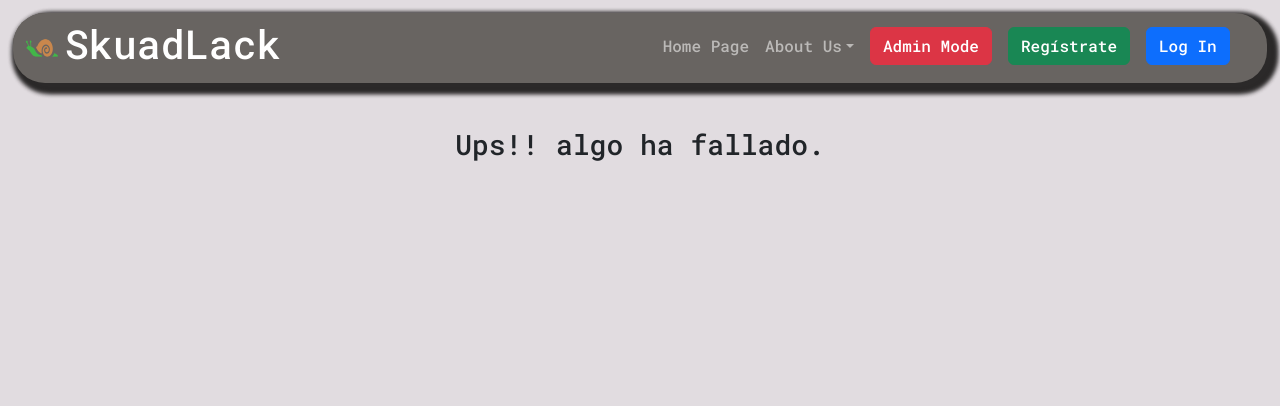
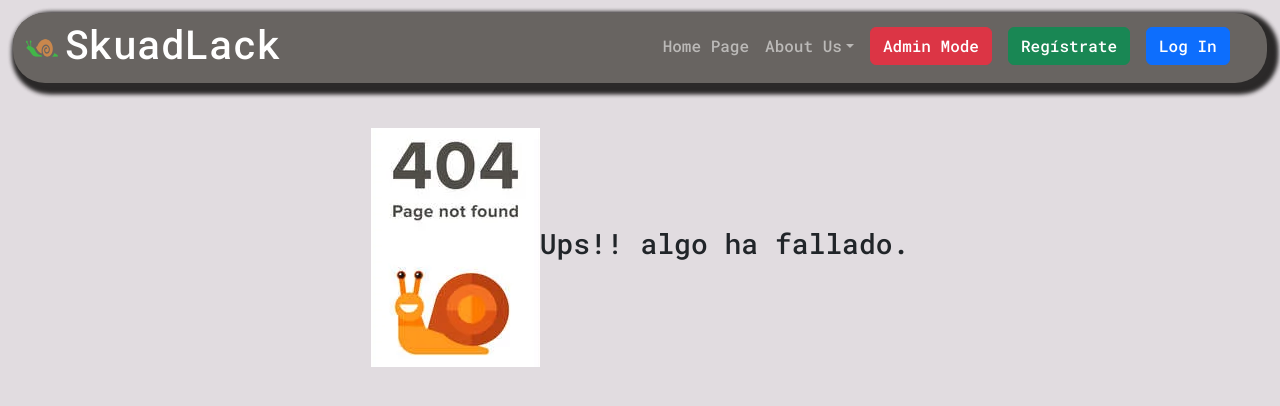
Before and after one commit to nds-fsd/slack, a React (Create React App) app in the folder frontend/: page /user/1 in a window 1280 px wide. Shown: the top 406 px of the page. Built offline with nearby package versions, Linux system fonts and the light colour scheme; no server answers.

Commit message:
add image at NotFound component

```diff
--- a/frontend/src/Componentes/NotFound/notFound.js
+++ b/frontend/src/Componentes/NotFound/notFound.js
@@ -1,13 +1,15 @@
 import { BarraNav } from '../BarraNav/BarraNav';
 import styles from './notFound.module.css'
+import notFound from '../../Assets/notFound.png'
 
-const NotFound = () =>{
-    return(
+const NotFound = () => {
+    return (
         <>
-        <BarraNav />
-        <div className={styles.card}>
-            <h3>Ups!! algo ha fallado.</h3>
-        </div>
+            <BarraNav />
+            <div className={styles.card}>
+                <img src={notFound} /><br/>
+                <h3>Ups!! algo ha fallado.</h3>
+            </div>
         </>
 
     )
```
Also changed, not shown: frontend/src/Assets/notFound.png (added).
